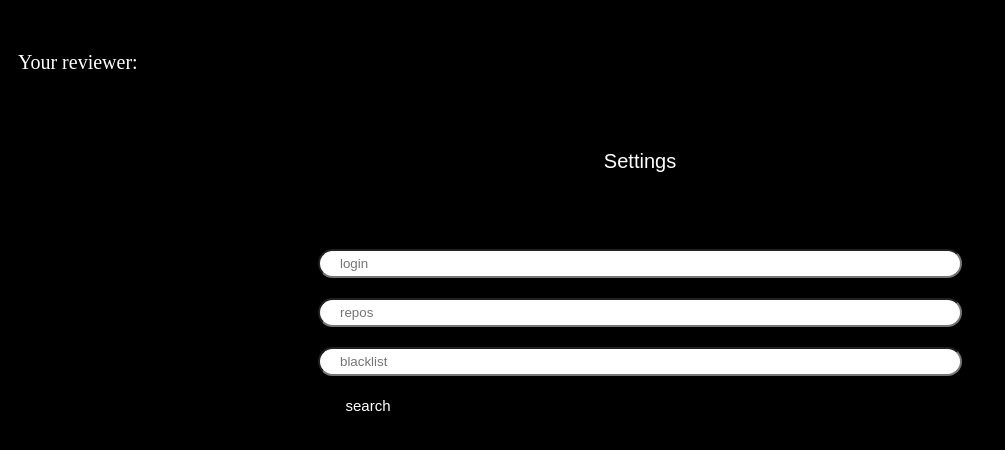
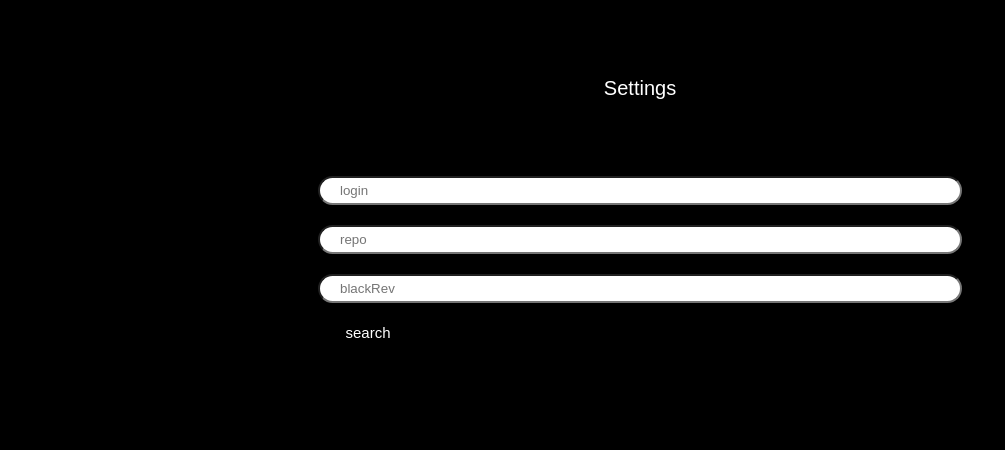
Before and after one commit to MarinaLakhneva/hh-school-react-ts, a React (Create React App) app: page / in a window 1280 px wide. Shown: the top 450 px of the page, without its empty margins (0-1005 px from the left). Built offline with nearby package versions, Linux system fonts and the light colour scheme.

Commit message:
clumsy edits

```diff
--- a/src/App.tsx
+++ b/src/App.tsx
@@ -1,48 +1,65 @@
-import React, {createRef, useRef, useState} from 'react';
+import React, {useState} from 'react';
 import "./App.css"
-import Field from "./Field";
+// import Field from "./Field";
 import {GetData} from './request';
 
-const Inputs = [
-  {
-    id: "login",
-    key: 1,
-    placeholder: "login"
-  },
-  {
-    id: "repos",
-    key: 2,
-    placeholder: "repos",
-
-  },
-  {
-    id: "contrib",
-    key: 3,
-    placeholder: "blacklist"
-  },
-]
-
+// const Inputs = [
+//   {
+//     id: "login",
+//     key: 1,
+//     placeholder: "login"
+//   },
+//   {
+//     id: "repos",
+//     key: 2,
+//     placeholder: "repos"
+//   },
+//   {
+//     id: "contrib",
+//     key: 3,
+//     placeholder: "blacklist"
+//   },
+// ]
 export default function App() {
   const [look, setLook] = useState(true);
 
+  const [login, setLogin] = useState('');
+  const [repo, setRepo] = useState('');
+  const [blackRev, setBlackRev] = useState('');
+
+
   return (
     <div className="App">
-      <div className="result">
-        <p>Your reviewer:</p>
-        <p id="rev"></p>
-      </div>
       <div className="form">
         <button className="settings" onClick={() =>{setLook(!look)}}>Settings</button>
-        {look &&
-          <div className="look">
+        {look && <div className="look">
             <div id="functional">
-              {Inputs.map(({id,key, placeholder }) => {
-                return (
-                  <Field id={id} placeholder={placeholder} key={key}/>
-                )
-              })}
+              {/*{Inputs.map(({id,key, placeholder }) => {*/}
+              {/*  return (*/}
+              {/*    <Field id={id} key={key} placeholder={placeholder} />*/}
+              {/*  )*/}
+              {/*})}*/}
+              <input
+                id="login"
+                placeholder="login"
+                key={1}
+                value={login}
+                onChange={(e) => setLogin(e.target.value)}/>
+              <input
+                id="repo"
+                placeholder="repo"
+                key={2}
+                value={repo}
+                onChange={(e) => setRepo(e.target.value)}/>
+              <input
+                id="blackRev"
+                placeholder="blackRev"
+                key={3}
+                value={blackRev}
+                onChange={(e) => setBlackRev(e.target.value)}
+              />
             </div>
-            <button className="search" onClick={GetData}>search</button>
+            <button className="search" onClick={GetData(login, repo, blackRev)}>search</button>
           </div>}
       </div>
     </div>
--- a/src/Field.tsx
+++ b/src/field.tsx
@@ -1,11 +1,11 @@
-import React, {PropsWithChildren, useState} from "react";
+import React, {PropsWithChildren} from "react";
 
 const Field = ({
 	id,
 	placeholder
 }: PropsWithChildren <{id: string, placeholder: string}>) => {
 	return(
-			<input id={id} placeholder={placeholder}/>
+			<input id={id} placeholder={placeholder} key={id} />
 	)
 }
 export default Field;
--- a/src/request.ts
+++ b/src/request.ts
@@ -1,26 +1,11 @@
-export {};
 const URL_ = 'https://api.github.com/repos/';
 
 const randomize = (min: number, max: number): number =>{
 	return min + Math.floor((max-min+1)*Math.random())
 }
-export function GetData(){
-	const login = document.getElementById('login') as HTMLInputElement;
-	const repositories = document.getElementById('repos') as HTMLInputElement;
-	const contrib = document.getElementById('contrib') as HTMLInputElement;
+export const GetData = (user: string, repos: string, rev: string) => () => {
+	let URL = URL_+user+'/'+repos+'/contributors';
 
-	let res = document.getElementById("rev") as HTMLInputElement;
-
-	const user = login?.value;
-	const repos = repositories?.value;
-	const rev = contrib?.value;
-
-	localStorage.setItem('login', user);
-	localStorage.setItem('repos', repos);
-	localStorage.setItem('blackrev', rev);
-
-	let URL = URL_+user+'/'+repos+'/contributors';
-	console.log(URL)
 	fetch(URL)
 		.then(
 			(response) => {
@@ -38,12 +23,19 @@ export function GetData(){
 						black[i] = data[i].login;
 					}
 					white = black.filter(val => val !== rev);
+					console.log("User:", user)
 					console.log("All reviewers:", black);
-					console.log("Whitelist", white);
-					console.log("Blacklist:", rev);
+					console.log("BlackList:", rev);
+
+					const inputs = { user, repos, rev };
+					if (localStorage.getItem('inputs') === null){
+						localStorage.setItem('inputs', JSON.stringify(inputs));
+					}else {
+						localStorage.getItem('inputs');
+					}
 
 					let n = randomize(0, size-1-1);
-					res.innerHTML = white[n];
+					console.log("Reviewer:", white[n])
 					return;
 				})
 			})
```
